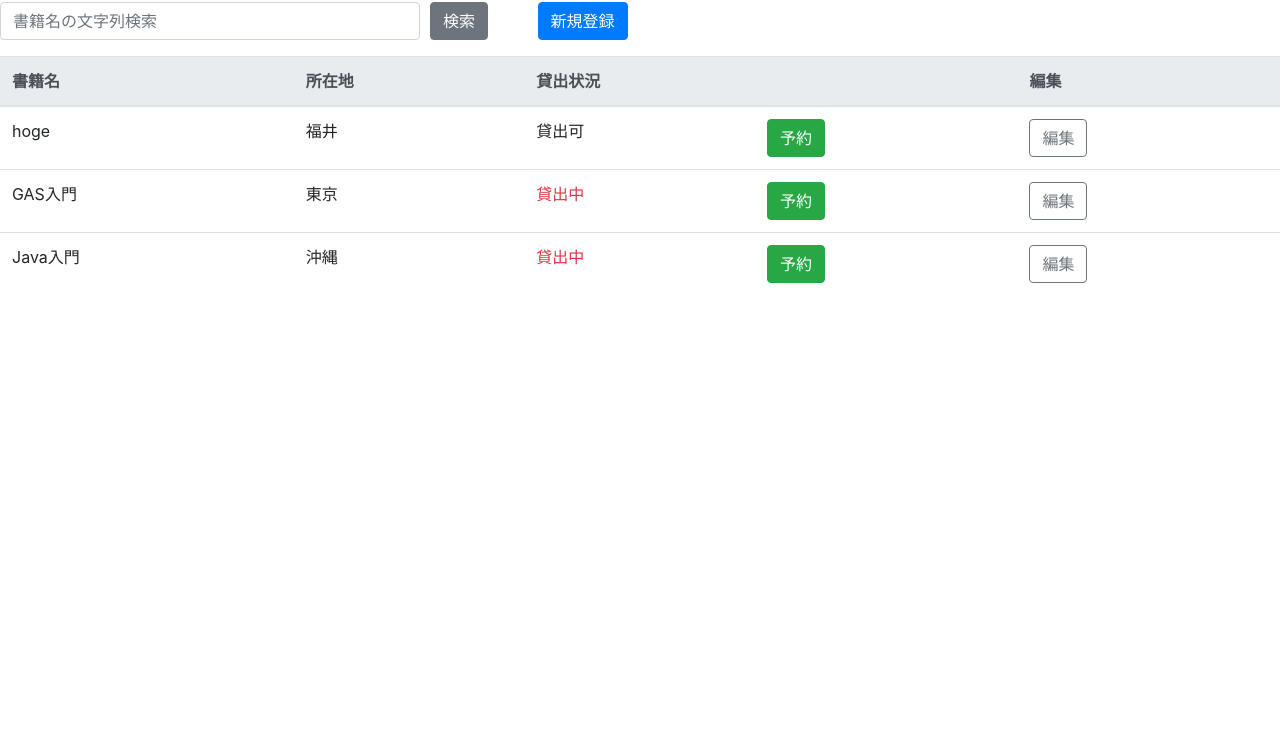
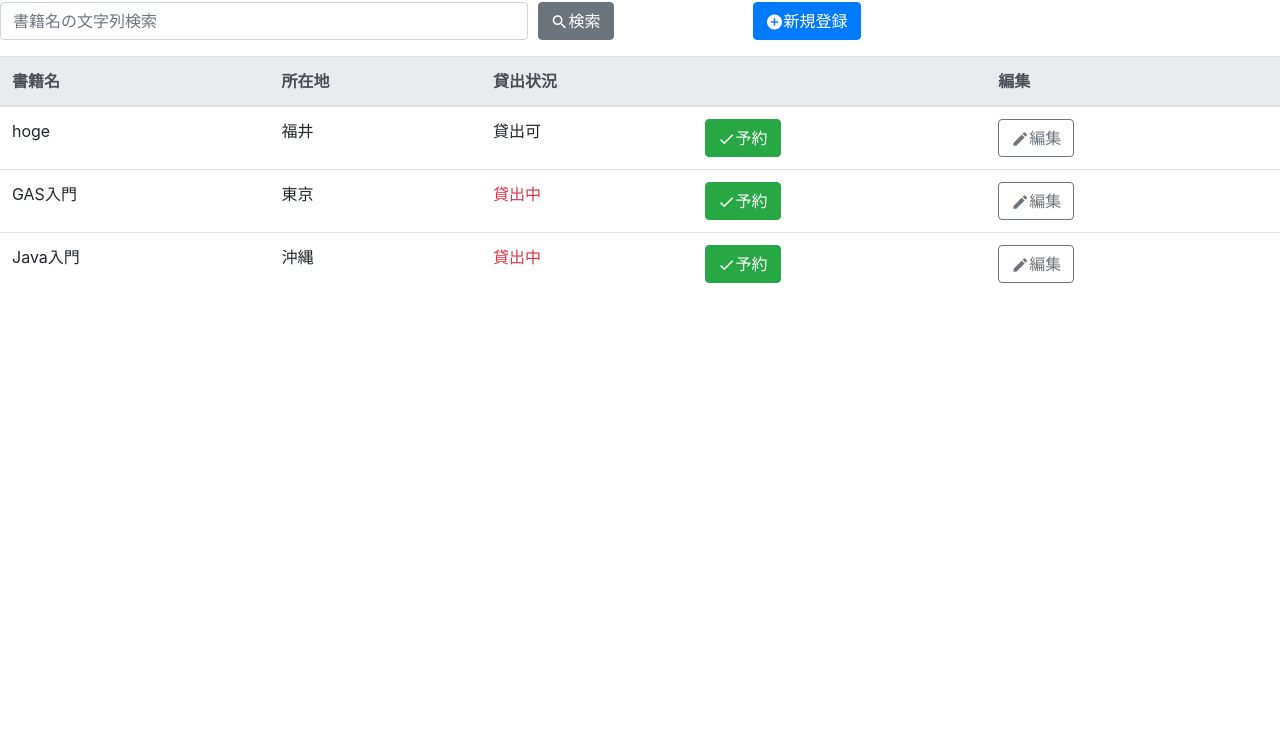
Before and after one commit to a-nakamura1015/book_management, a website: page index.html in a window 1280 px wide. Shown: the part 54-800 px from the top of the page. Drawn offline with nearby package versions, Linux system fonts and the light colour scheme.

Commit message:
ボタンにアイコンと追加した

```diff
--- a/index.html
+++ b/index.html
@@ -3,19 +3,32 @@
 <head>
   <meta charset="utf-8" />
   <link rel="stylesheet" href="https://stackpath.bootstrapcdn.com/bootstrap/4.3.1/css/bootstrap.min.css" integrity="sha384-ggOyR0iXCbMQv3Xipma34MD+dH/1fQ784/j6cY/iJTQUOhcWr7x9JvoRxT2MZw1T" crossorigin="anonymous">
+  <link rel="stylesheet" href="https://fonts.googleapis.com/icon?family=Material+Icons">
+  <style>
+   * {
+     margin: 0px;
+     padding: 0px;
+   }
+   .material-icons {
+  	font-size: 18px;
+    display: inline-block;
+    text-align: center;
+    vertical-align: text-bottom;
+   }
+  </style>
 </head>
 <body>
   <main>
     <h1>書籍管理</h1>
     <div class="form-row">
-      <div class="col-md-4 mb-3">
+      <div class="col-5 mb-3">
         <input type="text" class="form-control" placeholder="書籍名の文字列検索" />
       </div>
-      <div class="col-md-1 mb-3">
-          <input type="button" class="btn btn-secondary" value="検索" />
+      <div class="col-2 mb-3">
+        <button type="submit" class="btn btn-secondary"><i class="material-icons">search</i>検索</button>
       </div>
-      <div class="col-md-1 mb-3">
-          <input type="button" class="btn btn-primary" value="新規登録" />
+      <div class="col-3 mb-3">
+        <button type="submit" class="btn btn-primary"><i class="material-icons">add_circle</i>新規登録</button>
       </div>
     </div>
     <div>
@@ -33,22 +46,22 @@
             <td>hoge</td>
             <td>福井</td>
             <td>貸出可</td>
-                  <td><input type="button" class="btn btn-success" value="予約"></td>
-                  <td><input type="button" class="btn btn-outline-secondary" value="編集"></td>
+            <td><button type="submit" class="btn btn-success"><i class="material-icons">check</i>予約</button></td>
+            <td><button type="submit" class="btn btn-outline-secondary"><i class="material-icons">create</i>編集</button></td>
           </tr>
           <tr >
             <td>GAS入門</td>
             <td>東京</td>
             <td class="text-danger">貸出中</td>
-                  <td><input type="button" class="btn btn-success" value="予約"></td>
-                  <td><input type="button" class="btn btn-outline-secondary" value="編集"></td>
+            <td><button type="submit" class="btn btn-success"><i class="material-icons">check</i>予約</button></td>
+            <td><button type="submit" class="btn btn-outline-secondary"><i class="material-icons">create</i>編集</button></td>
           </tr>
           <tr>
             <td>Java入門</td>
             <td>沖縄</td>
             <td class="text-danger">貸出中</td>
-                  <td><input type="button" class="btn btn-success" value="予約"></td>
-                  <td><input type="button" class="btn btn-outline-secondary" value="編集"></td>
+            <td><button type="submit" class="btn btn-success"><i class="material-icons">check</i>予約</button></td>
+            <td><button type="submit" class="btn btn-outline-secondary"><i class="material-icons">create</i>編集</button></td>
           </tr>
         </tbody>
       </table>
```
Lines whose indentation alone changed are shown as unchanged.
